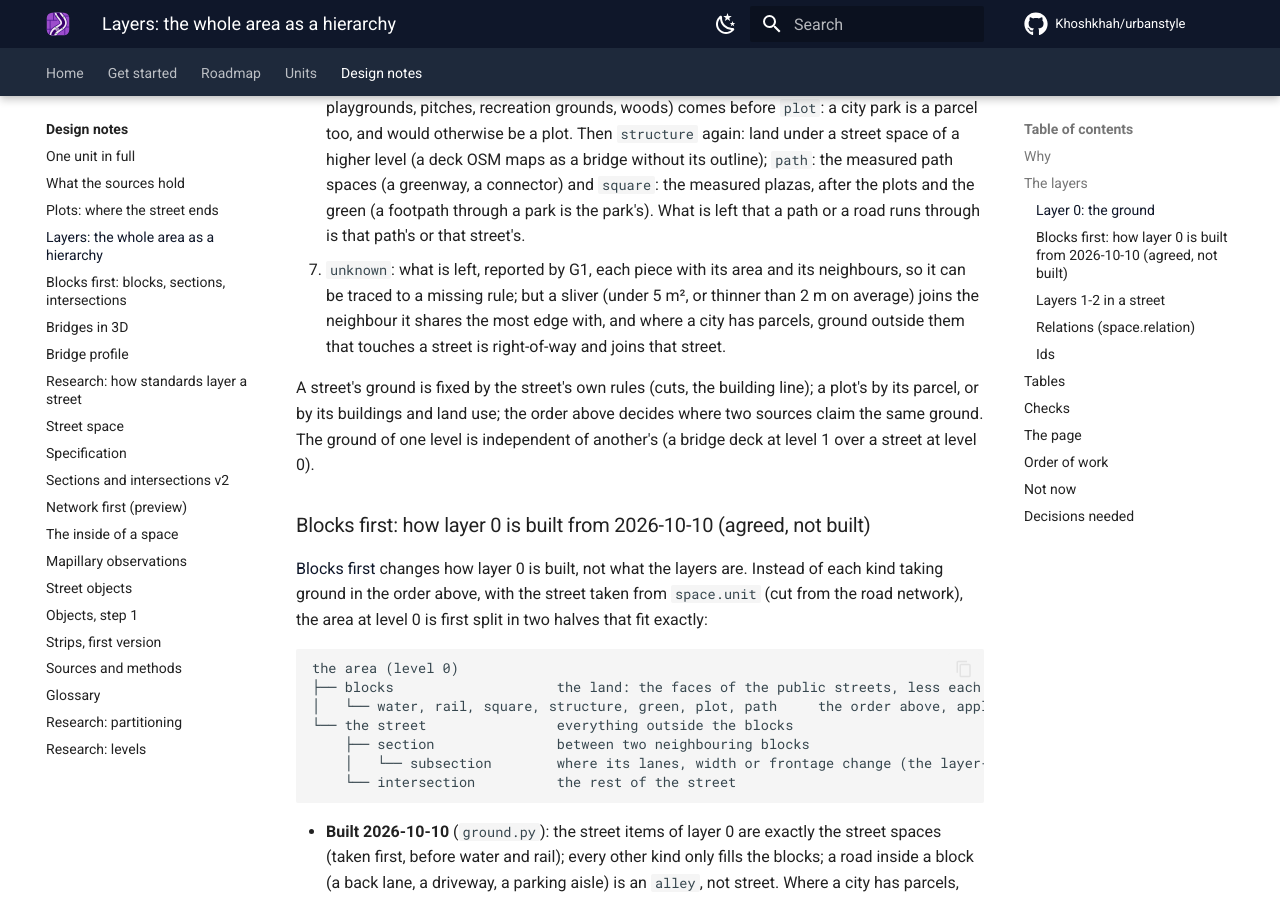
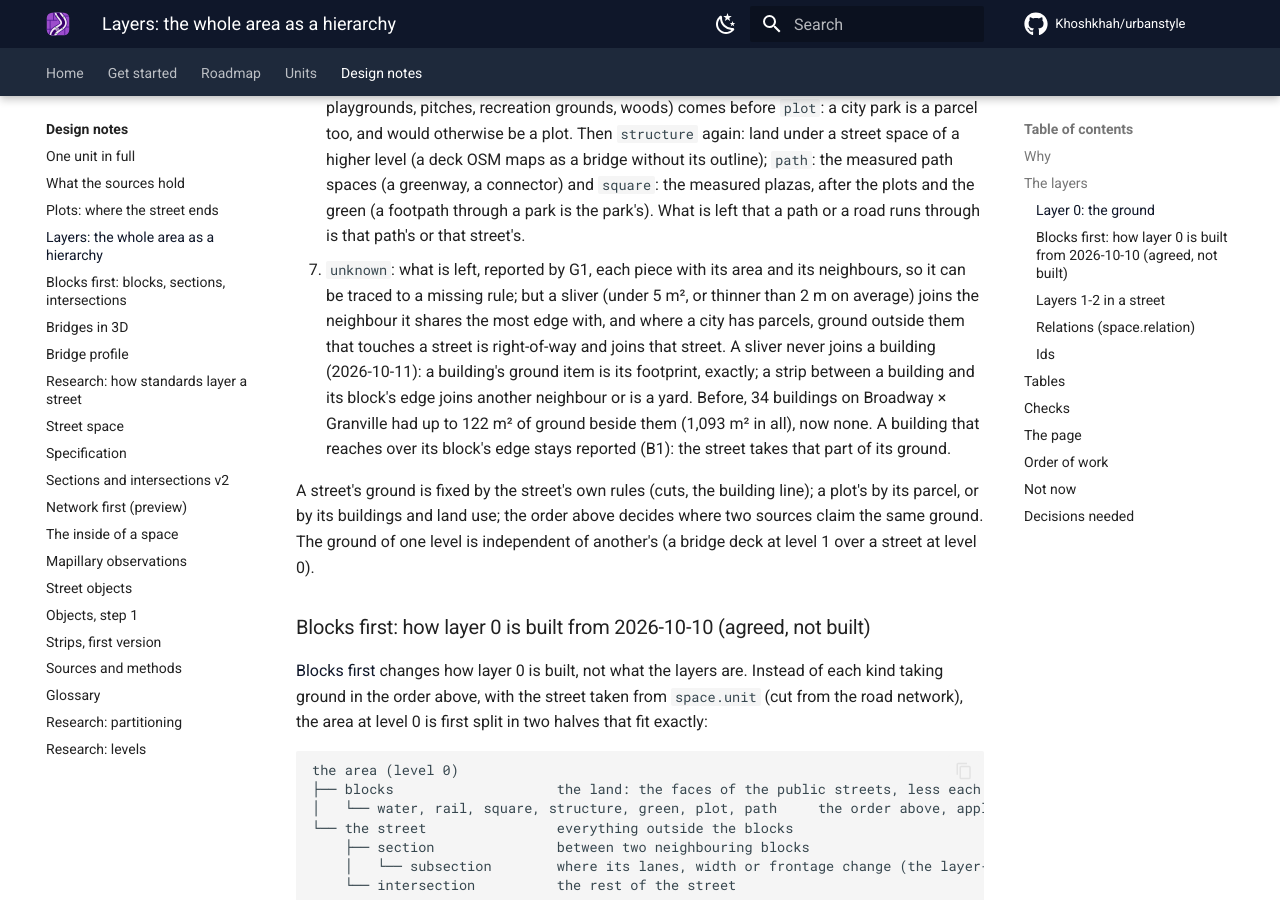
Before and after one commit to Khoshkhah/urbanstyle, an MkDocs documentation site: the page built from docs/design/space-layers.md, in a window 1280 px wide and 900 px high, scrolled down 3343 px. Built offline with MkDocs 1.6.1 and Material for MkDocs 9.7.7, drawn with Linux system fonts in a browser that asks for light colours; comment, search, counter and statistics services are not loaded.

Commit message:
A building's ground item is its footprint: no sliver joins it
A strip thinner than 2 m between a building and its block's edge joined
the building's ground item, so the item did not match the building
(34 buildings on Broadway x Granville, 1,093 m2 in all). It now joins
another neighbour or is a yard. A building that reaches over its block's
edge stays reported by B1.

Co-Authored-By: Claude Opus 5.5 <noreply@anthropic.com>

```diff
--- a/docs/design/space-layers.md
+++ b/docs/design/space-layers.md
@@ -62,7 +62,10 @@ Built per level over the unit's neighbourhood (the clip's box), in this order, e
    park is the park's). What is left that a path or a road runs through is that path's or that street's.
 7. `unknown`: what is left, reported by G1, each piece with its area and its neighbours, so it can be traced to a missing rule; but a
    sliver (under 5 m², or thinner than 2 m on average) joins the neighbour it shares the most edge with, and where a city has parcels,
-   ground outside them that touches a street is right-of-way and joins that street.
+   ground outside them that touches a street is right-of-way and joins that street. A sliver never joins a building (2026-10-11): a
+   building's ground item is its footprint, exactly; a strip between a building and its block's edge joins another neighbour or is
+   a yard. Before, 34 buildings on Broadway × Granville had up to 122 m² of ground beside them (1,093 m² in all), now none. A
+   building that reaches over its block's edge stays reported (B1): the street takes that part of its ground.
 
 A street's ground is fixed by the street's own rules (cuts, the building line); a plot's by its parcel, or by its buildings and land use;
 the order above decides where two sources claim the same ground. The ground of one level is independent of another's (a bridge deck at
```
Also changed, not shown: 1 other file.
